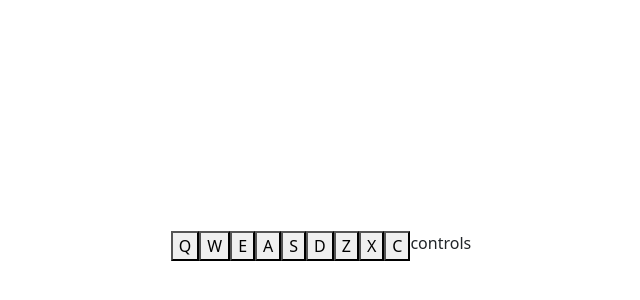
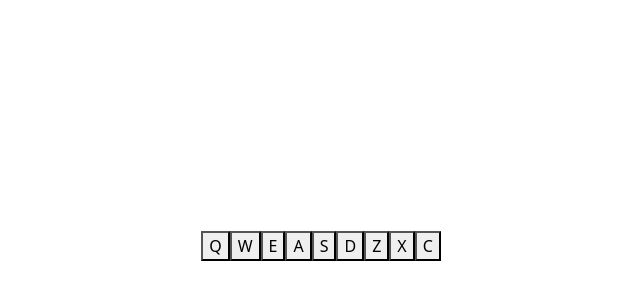
Before and after one commit to JoseMiguelVazquez/drum-machine, a React (Vite) app: page / in a window 1280 px wide. Shown: the part 154-454 px from the top of the page, without its empty margins (319-959 px from the left). Built offline with nearby package versions, Linux system fonts and the light colour scheme.

Commit message:
sounds working with keys

```diff
--- a/src/App.jsx
+++ b/src/App.jsx
@@ -1,3 +1,4 @@
+import { useEffect } from 'react'
 import './App.css'
 import Heater1 from './audio/Heater-1.mp3'
 import Heater2 from './audio/Heater-2.mp3'
@@ -11,18 +12,20 @@ import ClosedHH from './audio/Closed-HH.mp3'
 
 function App () {
   const playSound = (soundId) => {
-    console.log(soundId)
     const audio = document.getElementById(soundId)
-    console.log(audio)
     if (audio !== null) {
       audio.play()
     }
   }
 
+  useEffect(() => {
+    document.body.addEventListener('keydown', (e) => playSound(e.key.toUpperCase()))
+  }, [])
+
   return (
     <>
-      <div id='drum-machine' className='d-flex justify-content-center align-items-center h-100' tabIndex={-1} onKeyDown={(e) => playSound(e.key.toUpperCase())}>
-        <div id='display' className='d-flex'>
+      <div id='drum-machine' className='d-flex justify-content-center align-items-center h-100'>
+        <div className='d-flex'>
           <div id='pad-bank'>
             <button className='drum-pad' id='Heater-1' onClick={() => playSound('Q')}>
               Q
@@ -62,7 +65,7 @@ function App () {
             </button>
           </div>
           <div id='controls'>
-            controls
+            <p id='display'> </p>
           </div>
         </div>
       </div>
```
